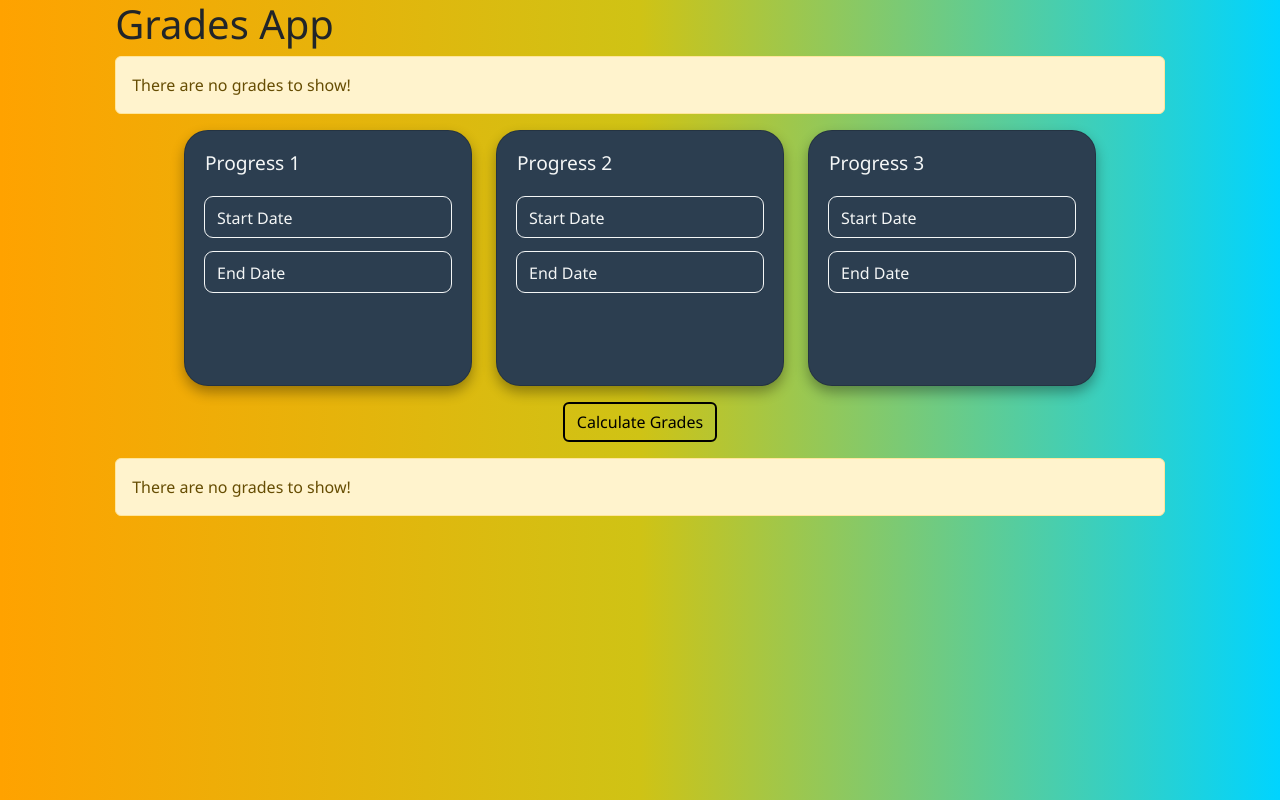
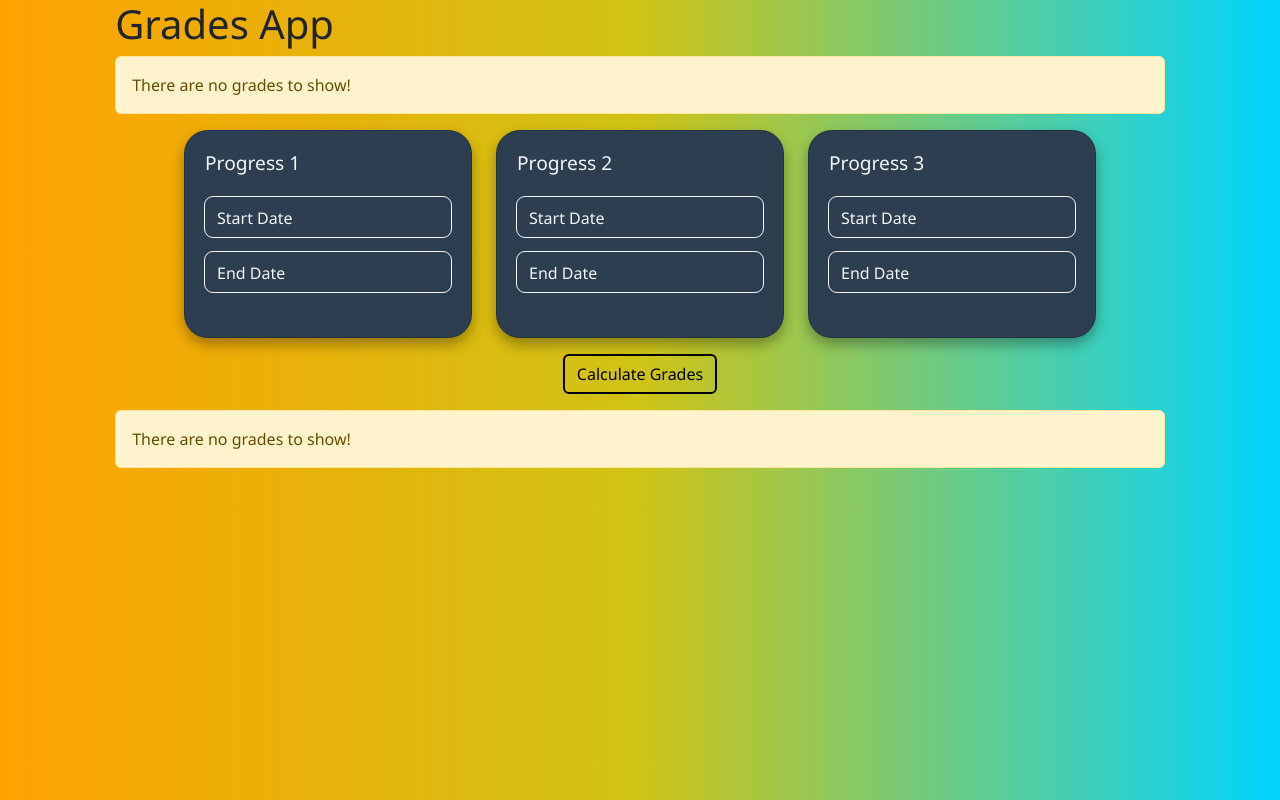
Before and after one commit to AdrianBedon/frontend-gradesapp, a React (Vite) app: page /#/ in a window 1280 px wide. Built offline with nearby package versions, Linux system fonts and the light colour scheme; no server answers.

Commit message:
Cambios en el cálculo de notas

```diff
--- a/src/styles.css
+++ b/src/styles.css
@@ -110,7 +110,7 @@ tbody tr:hover {
   box-shadow: 0 0.4rem 0.8rem #0005;
   display: flex;
   width: 18rem;
-  height: 16rem;
+  height: 13rem;
   flex-direction: column;
   overflow: hidden;
   transition: all 0.2s ease-in-out;
```
